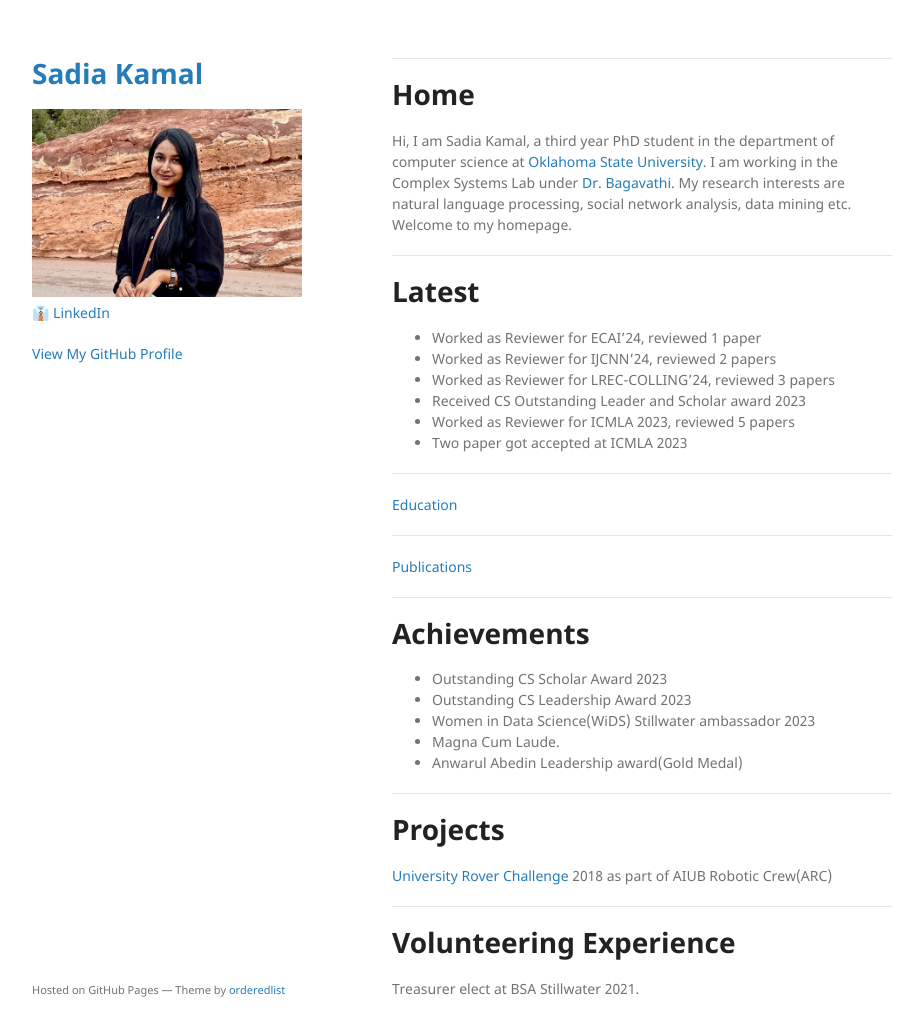
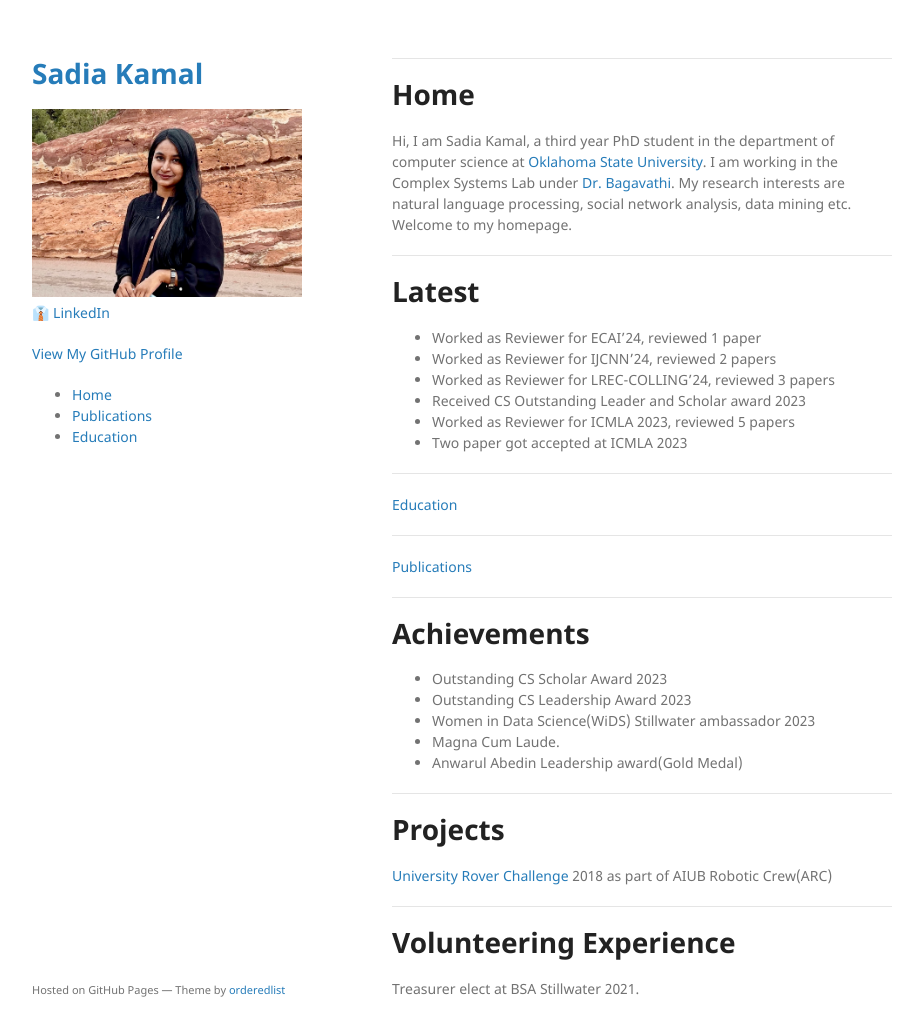
Before and after one commit to sadiakamal/sadiakamal.github.io, a Jekyll site: the page built from index.md, in a window 1280 px wide and 1069 px high. Shown: the top 1036 px of the window, without its empty margins (178-1101 px from the left). Built offline with Jekyll 4.4.1, drawn with Linux system fonts in a browser that asks for light colours.

Commit message:
Update default.html

```diff
--- a/_layouts/default.html
+++ b/_layouts/default.html
@@ -38,6 +38,13 @@
           <li><a href="{{ site.github.repository_url }}">View On <strong>GitHub</strong></a></li>
         </ul>
         {% endif %}
+        <nav>
+          <ul>
+            <li><a href="{{ "/" | absolute_url }}">Home</a></li>
+            <li><a href="{{ "/publications" | publications.md }}">Publications</a></li>
+            <li><a href="{{ "/education" | education.md }}">Education</a></li>
+          </ul>
+        </nav>
       </header>
       <section>
 
```
